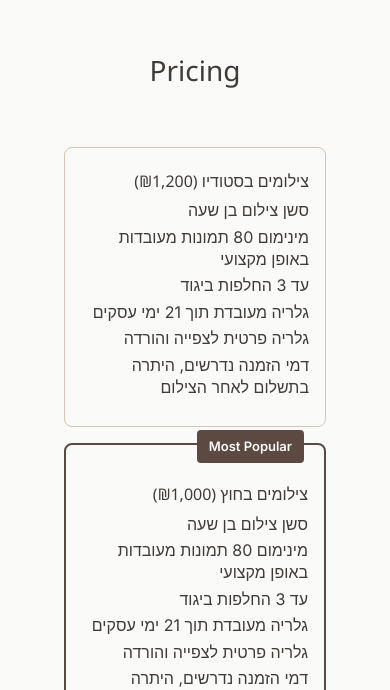
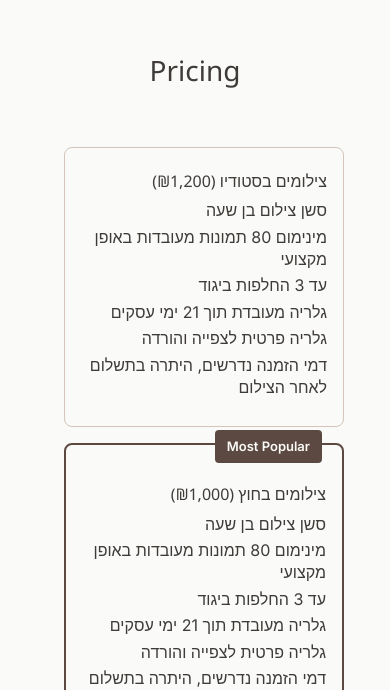
Before and after one commit to oror18or2-cloud/or-paull-photography, a Next.js app: page / in a window 390 px wide. Shown: the part 2780-3470 px from the top of the page. Built offline with nearby package versions, Linux system fonts and the light colour scheme; no server answers.

Commit message:
Use CSS grid auto-fit for responsive pricing layout on all screen sizes

```diff
--- a/src/components/sections/Pricing.js
+++ b/src/components/sections/Pricing.js
@@ -29,8 +29,8 @@ export default function Pricing() {
 
         <div className="pricing-grid" style={{
           display: 'grid',
-          gridTemplateColumns: isMobile ? '1fr' : 'repeat(3, 1fr)',
-          gap: isMobile ? '16px' : '32px',
+          gridTemplateColumns: 'repeat(auto-fit, minmax(280px, 1fr))',
+          gap: '32px',
           margin: '0 auto'
         }}>
           {/* Card 1 */}
--- a/src/styles/design-system.css
+++ b/src/styles/design-system.css
@@ -420,8 +420,7 @@ section h2 {
   }
 
   /* Pricing Cards - Stack on mobile */
-  #pricing .pricing-grid {
-    grid-template-columns: 1fr !important;
+  .pricing-grid {
     gap: 16px !important;
   }
 
```
